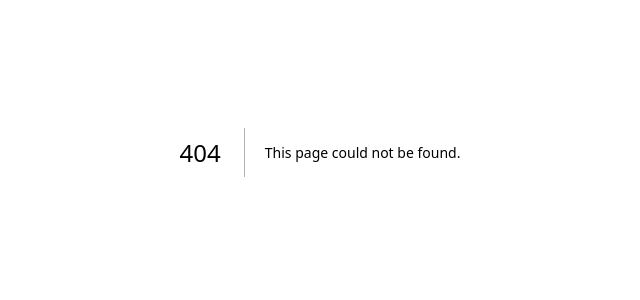
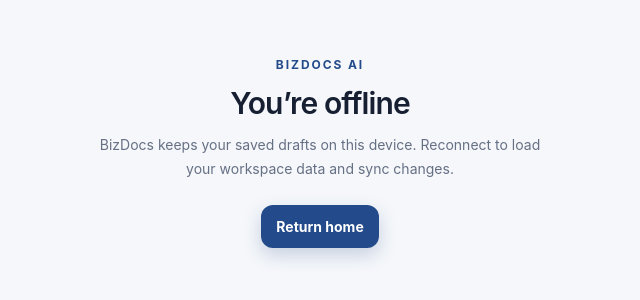
Before and after one commit to tytuso/invoiceflow, a Next.js app: page /offline in a window 1280 px wide. Before the commit this address had no page. Shown: the part 248-548 px from the top of the page, without its empty margins (320-960 px from the left). Built offline with nearby package versions, Linux system fonts and the light colour scheme.

Commit message:
Add graceful BizDocs offline fallback

```diff
--- /dev/null
+++ b/app/offline/page.tsx
@@ -0,0 +1,23 @@
+import Link from "next/link";
+
+export default function OfflinePage() {
+  return (
+    <main className="grid min-h-screen place-items-center bg-[var(--bg)] px-5 text-center">
+      <div className="max-w-md">
+        <div className="text-xs font-bold uppercase tracking-[0.16em] text-[var(--brand)]">
+          BizDocs AI
+        </div>
+        <h1 className="mt-3 text-3xl font-semibold tracking-[-0.03em] text-[var(--text-strong)]">
+          You’re offline
+        </h1>
+        <p className="mt-3 text-sm leading-6 text-[var(--text-muted)]">
+          BizDocs keeps your saved drafts on this device. Reconnect to load your
+          workspace data and sync changes.
+        </p>
+        <Link href="/" className="btn-primary mt-6">
+          Return home
+        </Link>
+      </div>
+    </main>
+  );
+}
```
